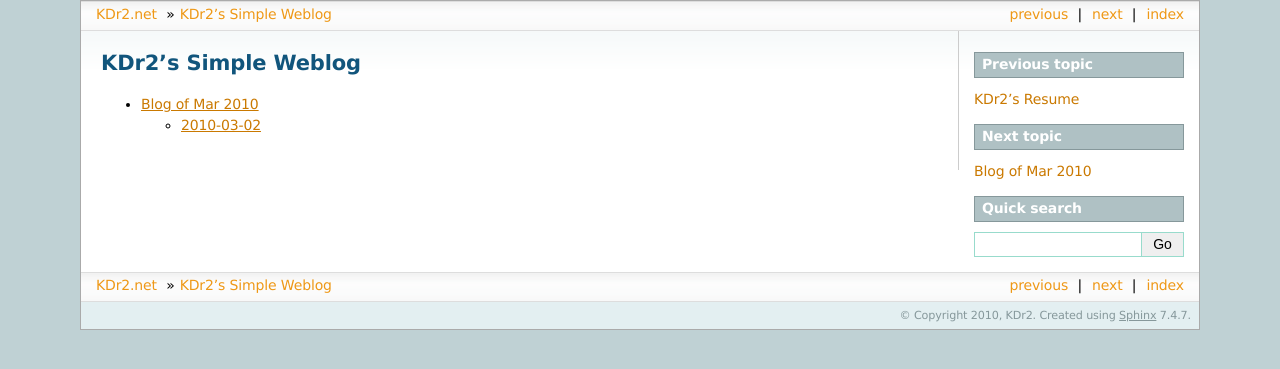
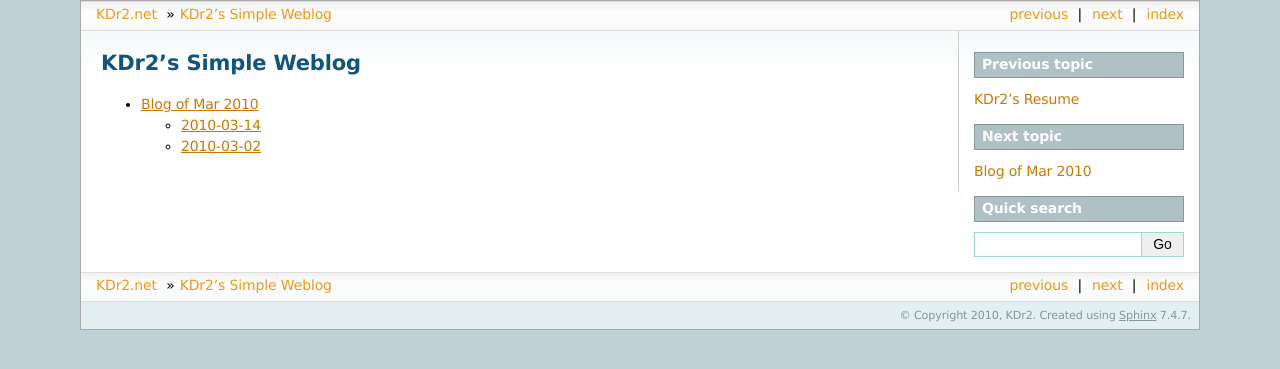
Before and after one commit to KDr2/kdr2.net, a Sphinx documentation site: the page built from source/blog/index.rst, in a window 1280 px wide. Shown: the top 369 px of the page. Built offline with Sphinx 7.4.7, drawn with Linux system fonts in a browser that asks for light colours.

Commit message:
blog update

```diff
--- a/source/blog/201003.rst
+++ b/source/blog/201003.rst
@@ -3,6 +3,12 @@
 =====================
 
 .. _blog_201003:
+
+2010-03-14
+-----------
+
+I buy a new laptop(lenovo T400 2767 R38) today.
+
 
 2010-03-02
 -----------
```
